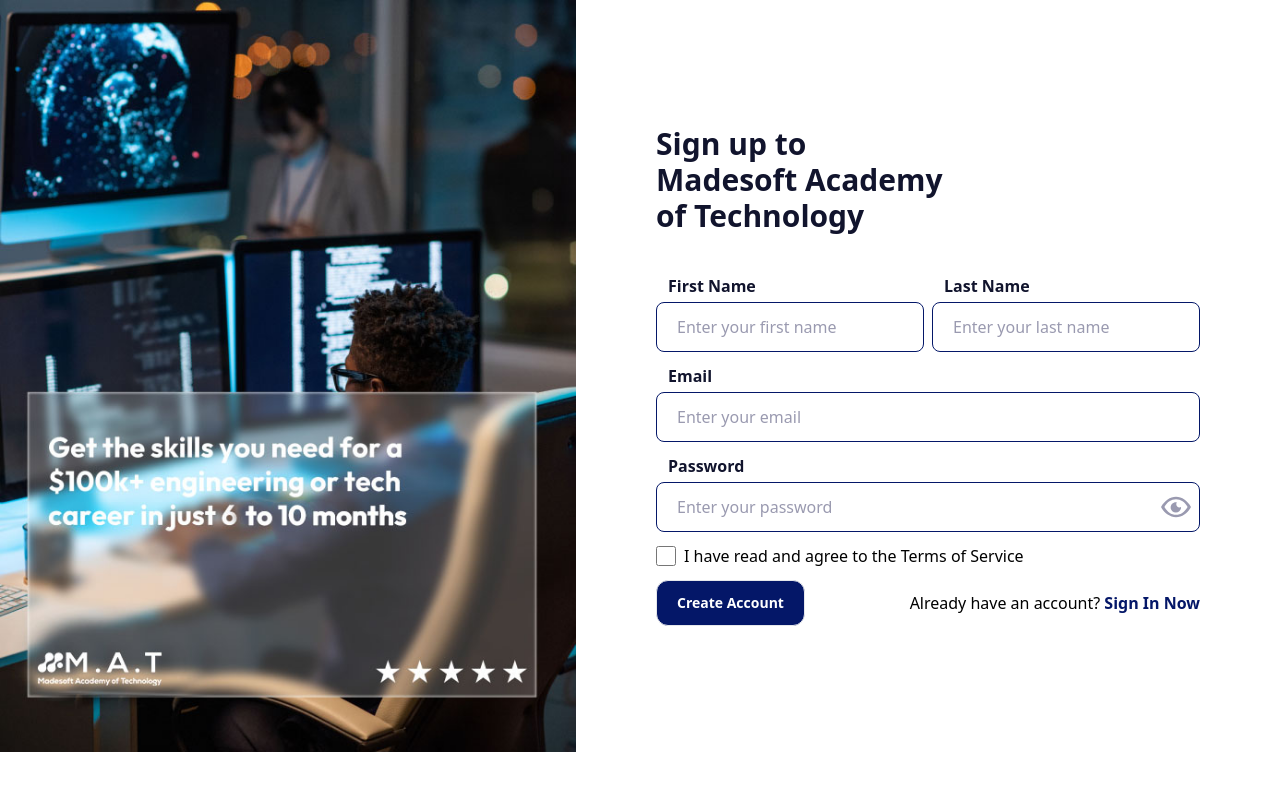
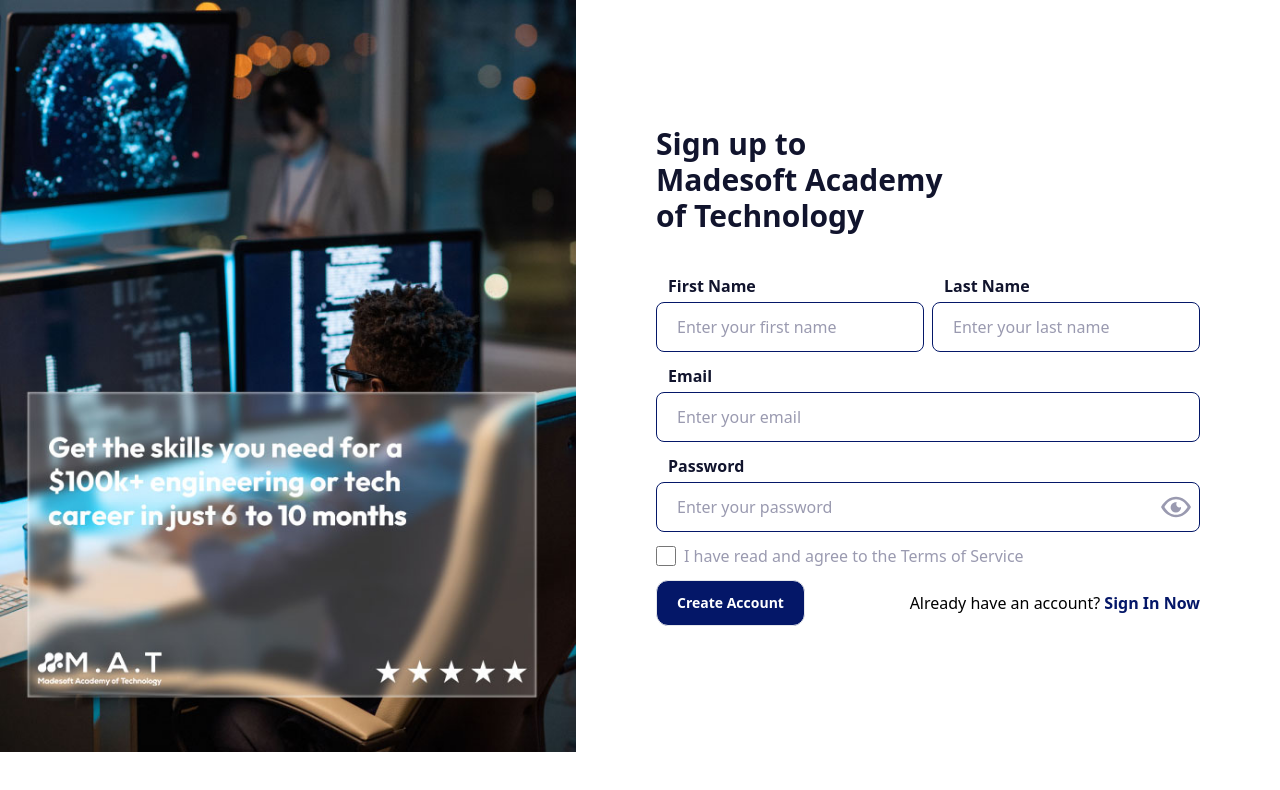
Before and after one commit to Kilo0110/madesoft-academy, a Nuxt app: page /auth/signup in a window 1280 px wide. Shown: the top 790 px of the page. Built offline with nearby package versions, Linux system fonts and the light colour scheme.

Commit message:
style: update styling of checkbox

```diff
--- a/components/CustomCheckbox.vue
+++ b/components/CustomCheckbox.vue
@@ -6,7 +6,10 @@
       :id="props.id"
       class="w-5 h-5 text-theme-checkbox-clr bg-gray-100 border-gray-300 rounded-lg focus:ring-theme-fill-clr focus:ring-2"
     >
-    <label :for="props.id">{{ props.label }}</label>
+    <label
+      :for="props.id"
+      class="text-theme-icon-clr"
+    >{{ props.label }}</label>
   </div>
 </template>
 
```
